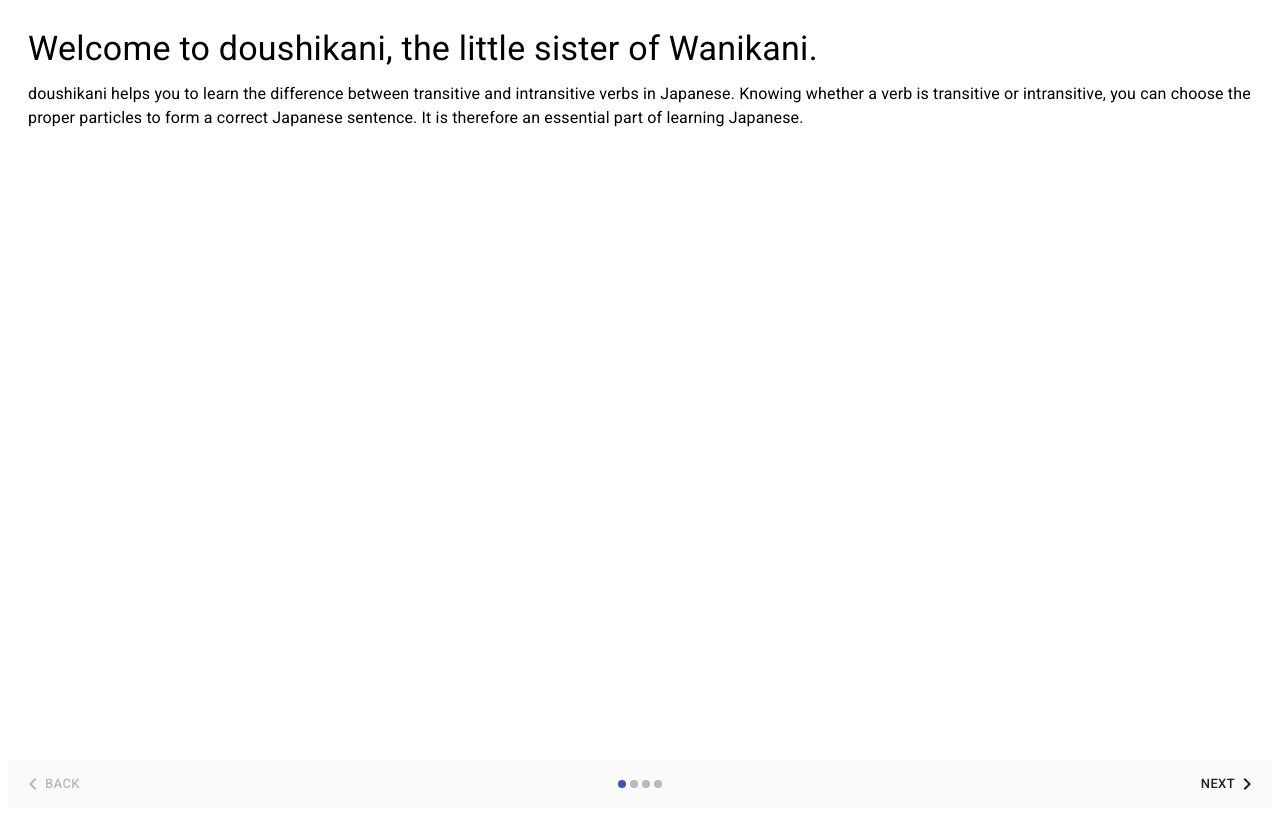
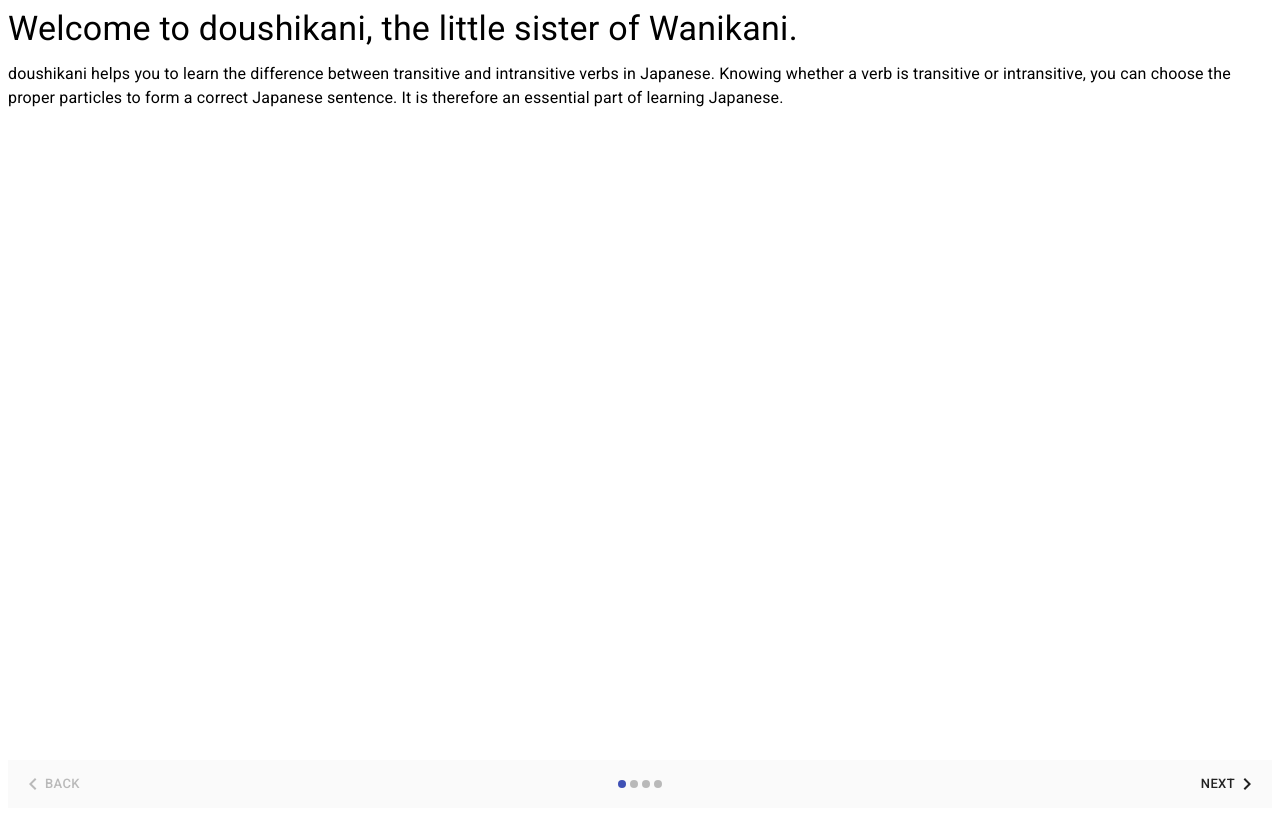
Before and after one commit to eickler/doushikani, a React (Create React App) app: page / in a window 1280 px wide. Built offline with nearby package versions, Linux system fonts and the light colour scheme.

Commit message:
Update Intro.tsx

```diff
--- a/src/Intro.tsx
+++ b/src/Intro.tsx
@@ -130,7 +130,7 @@
 
   return (
     <Box height="100vh" display="flex" flexDirection="column">
-      <Box flex={1} overflow="auto" style={{ margin: "20px" }}>
+      <Box flex={1} overflow="auto">
         {steps[activeStep]}
       </Box>
       <Box>
```
